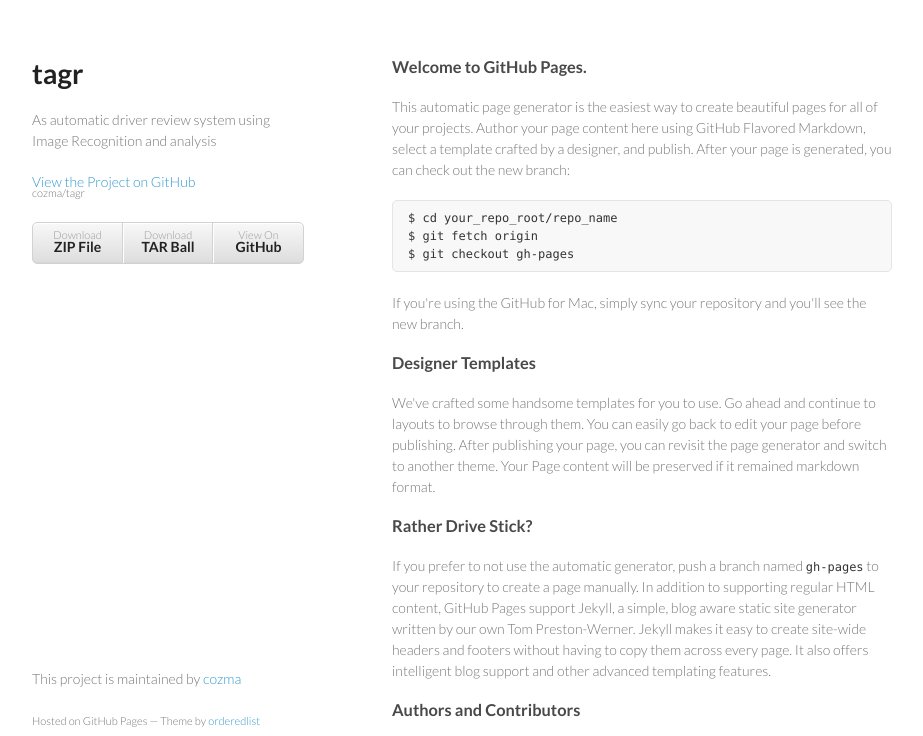
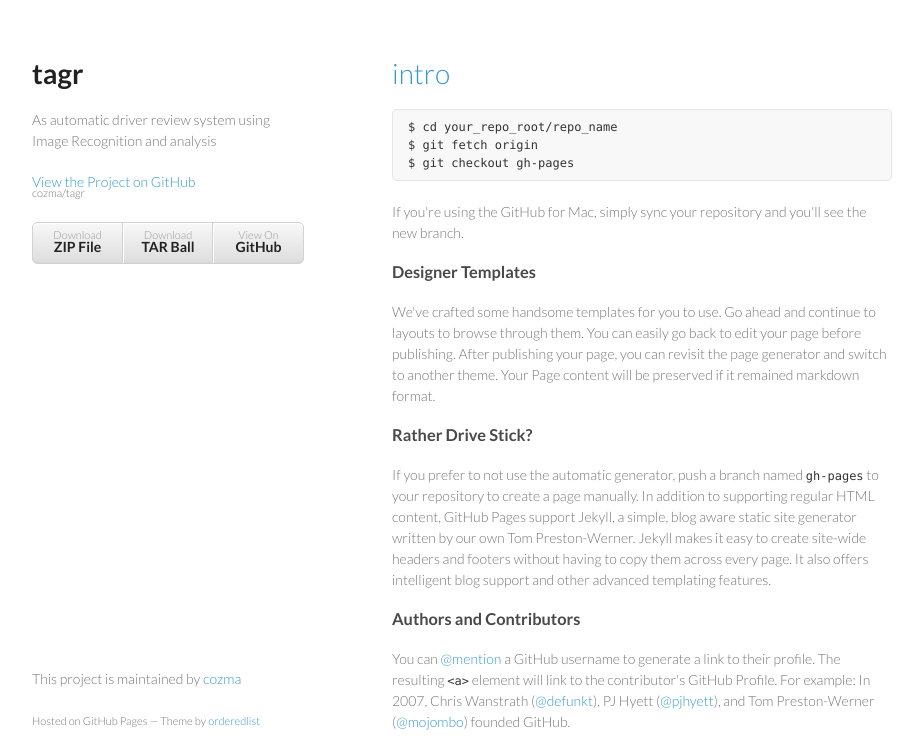
Before and after one commit to cozma/tagr, a plain HTML site: page index.html in a window 1280 px wide. Shown: the top 736 px of the page, without its empty margins (178-1101 px from the left). Drawn offline with Linux system fonts and the light colour scheme.

```diff
--- a/index.html
+++ b/index.html
@@ -28,10 +28,9 @@
         </ul>
       </header>
       <section>
-        <h3>
-<a name="welcome-to-github-pages" class="anchor" href="#welcome-to-github-pages"><span class="octicon octicon-link"></span></a>Welcome to GitHub Pages.</h3>
-
-<p>This automatic page generator is the easiest way to create beautiful pages for all of your projects. Author your page content here using GitHub Flavored Markdown, select a template crafted by a designer, and publish. After your page is generated, you can check out the new branch:</p>
+        <h1>
+<a name="intro" class="anchor" href="#intro"><span class="octicon octicon-link"></span></a><a href="https://github.com/cozma/tagr/pitchSlides.html">intro</a>
+</h1>
 
 <pre><code>$ cd your_repo_root/repo_name
 $ git fetch origin
```
Also changed, not shown: params.json (+1 -1 lines).
